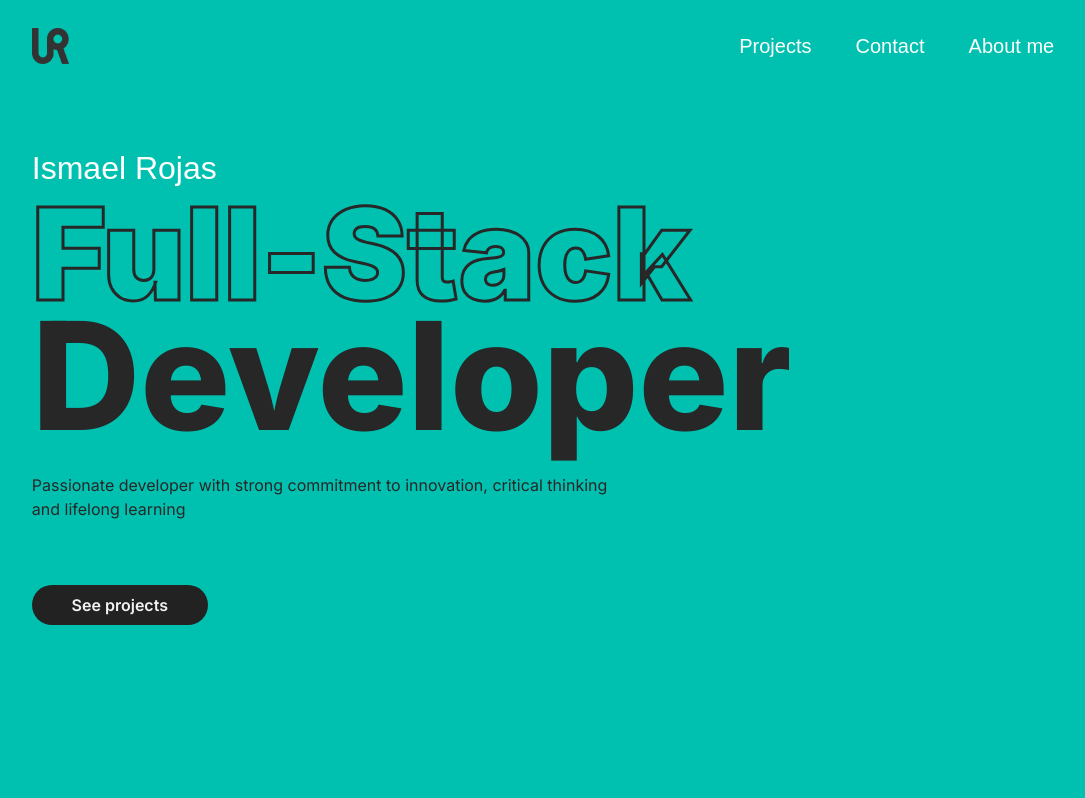
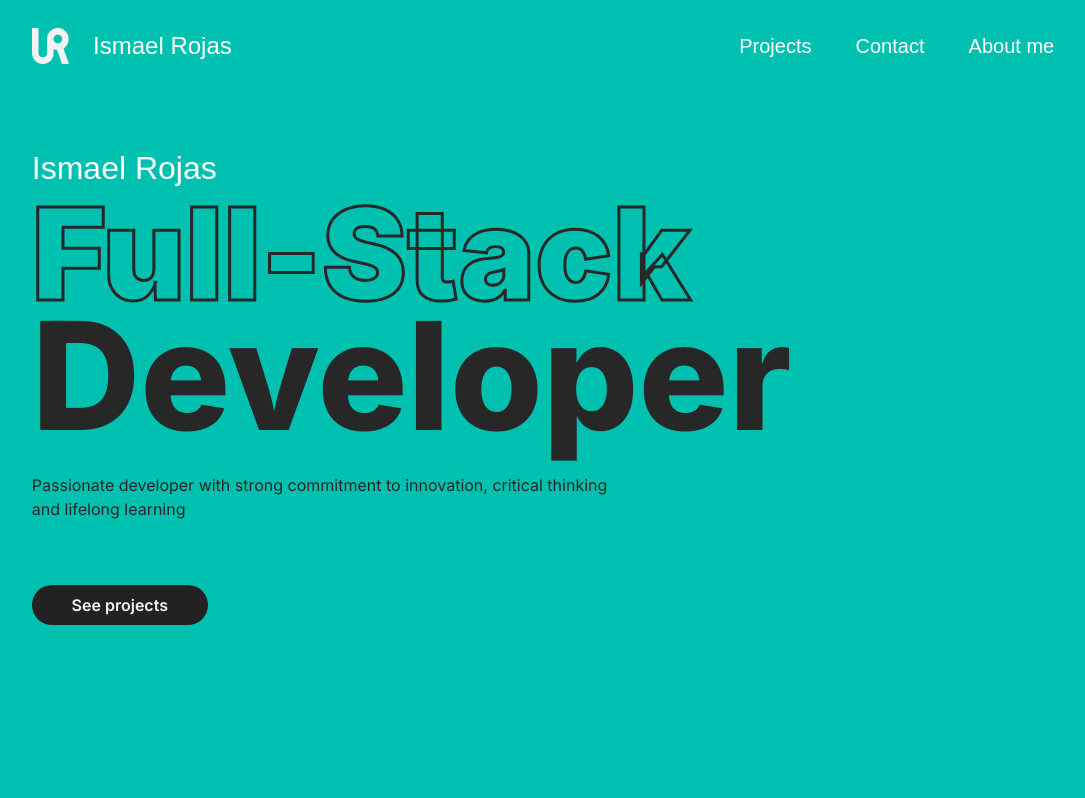
Before and after one commit to Bach16/Ismael-Rojas, a Next.js app: page / in a window 1280 px wide. Shown: the top 798 px of the page, without its empty margins (77-1162 px from the left). Built offline with nearby package versions, Linux system fonts and the light colour scheme; a web font is replaced by a local one.

Commit message:
add name

```diff
--- a/components/Navbar.tsx
+++ b/components/Navbar.tsx
@@ -1,5 +1,5 @@
 import React from "react";
-import logo from "../public/IR-2nd.png";
+import logo from "../public/IR-2nd-white.png";
 import {
   Drawer,
   DrawerBody,
@@ -20,9 +20,12 @@ const Navbar = () => {
   const { isOpen, onOpen, onClose } = useDisclosure()
   const btnRef = React.useRef()
   return (
-    <Flex className="pt-7 text-xl items-center justify-between">
-      <Link href="/">
-        <img src={logo.src} className="aspect-auto box-border h-9  w-9.5" />
+    <Flex className="pt-7 text-xl items-center justify-between ">
+      <Link href="/" className="w-[200px]">
+      <Flex className=" justify-between items-center m-0 ">
+        <img src={logo.src} className="h-9  w-9.5" alt="logo" />
+      <Text className=" md:flex hidden font-medium text-2xl text-white font-inter">Ismael Rojas</Text>
+      </Flex>
       </Link>
 
       <CgMenuRound className="md:hidden font-thin text-white h-12 w-12"  onClick={onOpen} />
```
